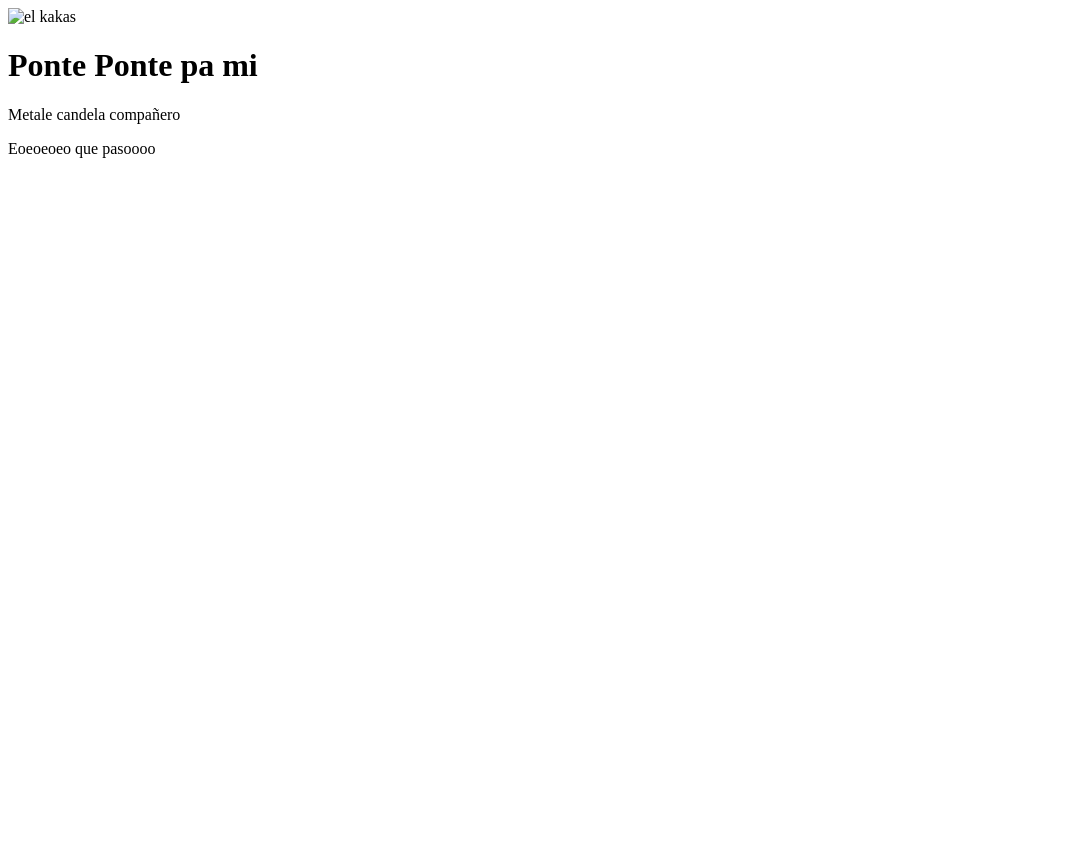
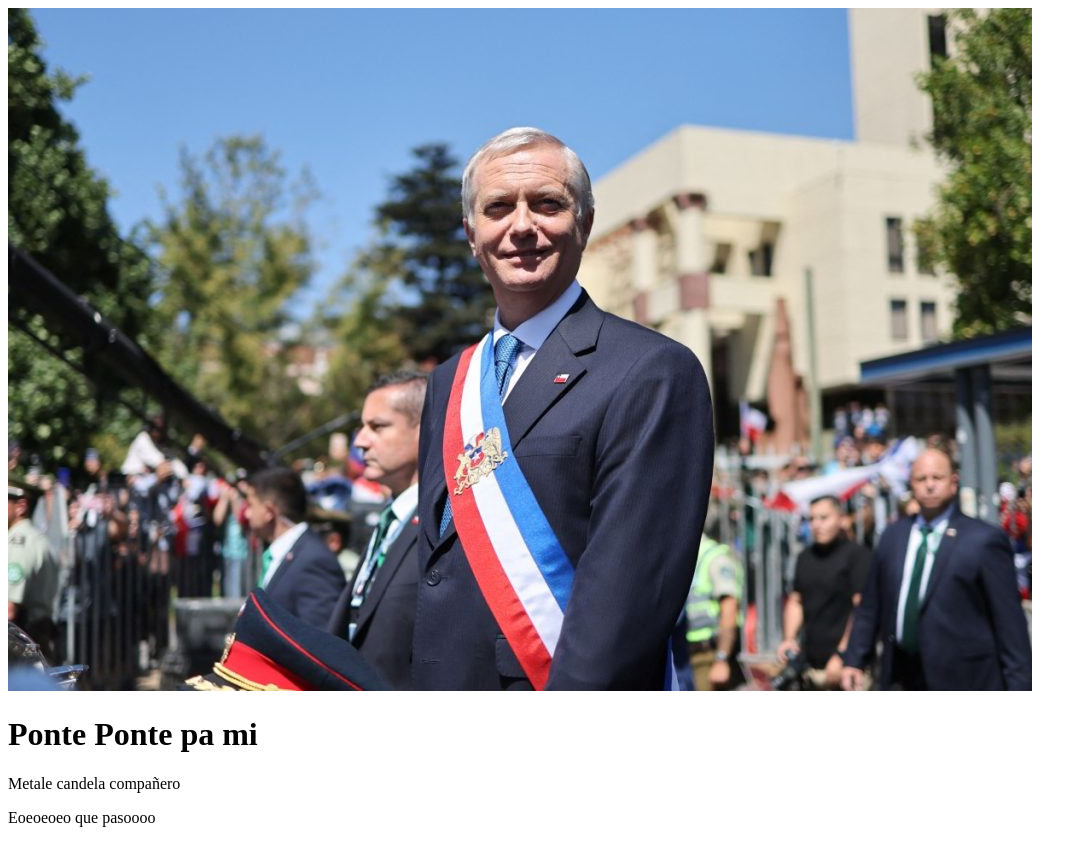
Before and after one commit to fdo243/pagina_web, a plain HTML site: page docs/index.html in a window 1280 px wide. Shown: the whole page, without its empty margins (0-1087 px from the left). Before the commit the page ends 800 px from the top, so only its background shows below. Drawn offline with Linux system fonts and the light colour scheme.

Commit message:
Fix image source filename in index.html

```diff
--- a/docs/index.html
+++ b/docs/index.html
@@ -4,7 +4,7 @@
   <title>
     Página calada señores
   </title>
-  <img src="foto kast.jpg" alt="el kakas">
+  <img src="foto_kast.jpg" alt="el kakas">
 </head>
   <body>
     <h1>
```
